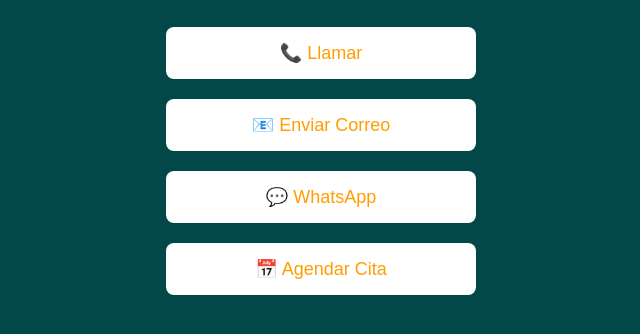
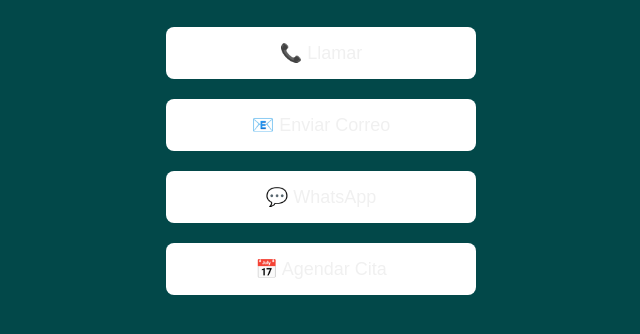
Before and after one commit to sandcop/Contacto-Dra.-yusneily-sanchez, a plain HTML site: page index.html in a window 1280 px wide. Shown: the part 278-612 px from the top of the page, without its empty margins (319-959 px from the left). Drawn offline with Linux system fonts and the light colour scheme.

Commit message:
Update index.html

```diff
--- a/index.html
+++ b/index.html
@@ -21,7 +21,7 @@
         }
         a.button {
             background-color: white;
-            color: #FF9D01;
+            color: #f0f0f0;
             padding: 15px 30px;
             margin: 10px;
             text-decoration: none;
@@ -32,7 +32,7 @@
             text-align: center;
         }
         a.button:hover {
-            background-color: #f0f0f0;
+            background-color: #FF9D01;
         }
     </style>
 </head>
```
